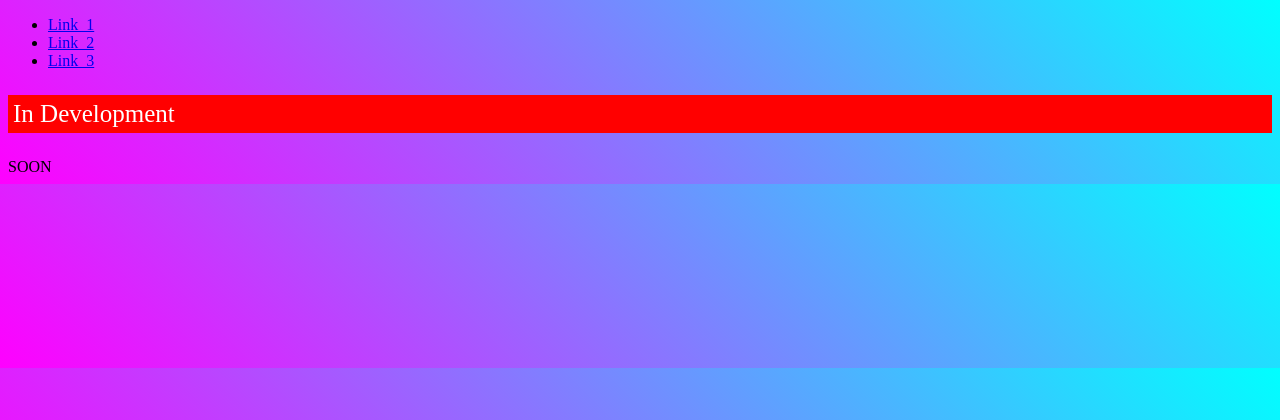
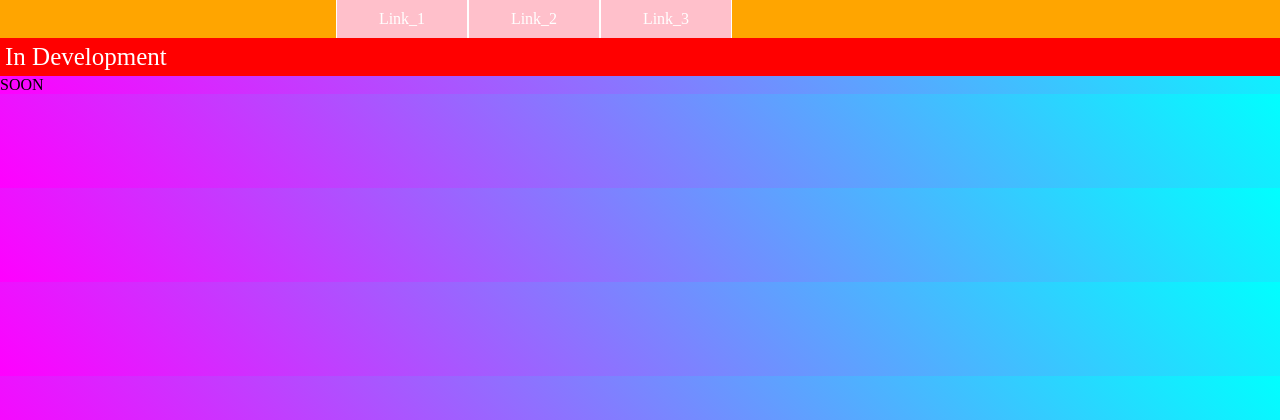
Before and after one commit to Joey360/6445-Web, a PHP site: page / in a window 1280 px wide. Shown: the top 420 px of the page. Run offline with PHP 8.4, Linux system fonts and the light colour scheme.

Commit message:
Update Main.css

```diff
--- a/Main.css
+++ b/Main.css
@@ -1,3 +1,10 @@
+* {
+padding: 0;
+margin: 0;
+}
+.clearfix {
+clear:both;
+}
 p {
   background: red;
   color: white;
@@ -7,3 +14,34 @@
 html {
   background: linear-gradient(45deg, rgba(255,0,255,1) 0%, rgba(0,255,255,1) 100%);
 }
+nav {
+  background: orange;
+}
+nav li {
+  float: left;
+  list-style: none;
+  border-left: 1px solid white;
+  border-right: 1px solid white;
+  text-align: center;
+}
+nav li a {
+  background-color: pink;
+  display: block;
+  padding: 10px 0;
+  width: 130px;
+  text-decoration: none;
+  color: white;
+}
+nav ul {
+  width: 608px;
+  margin: auto;
+}
+nav li a:hover {
+  color: orange;
+  font-weight: bolder;
+  background: white;
+}
+nav ol {
+  height: 608px;
+  margin: auto;
+}
```
